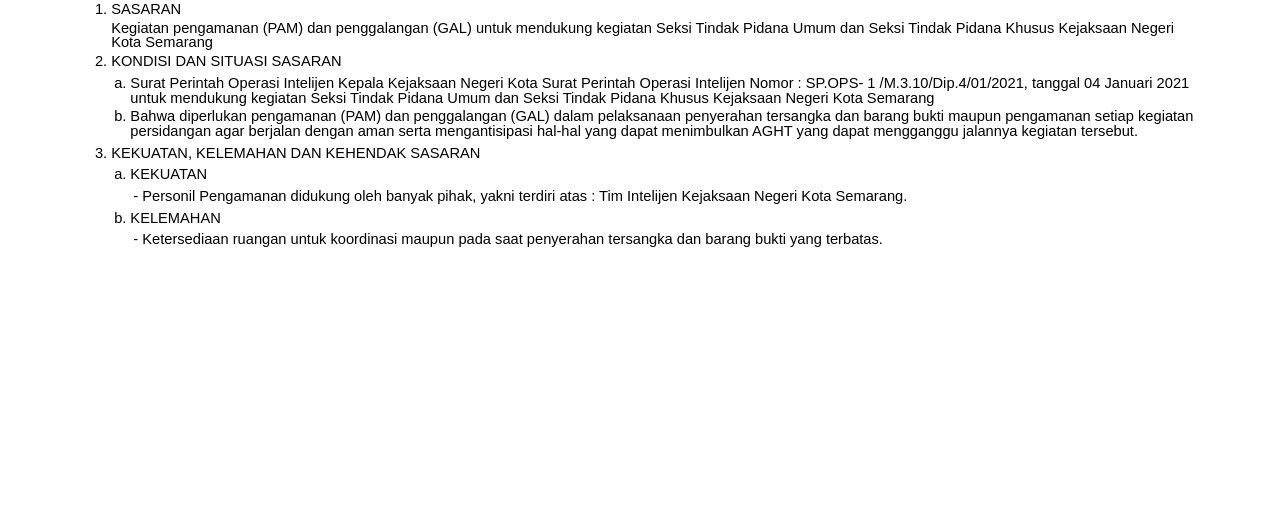
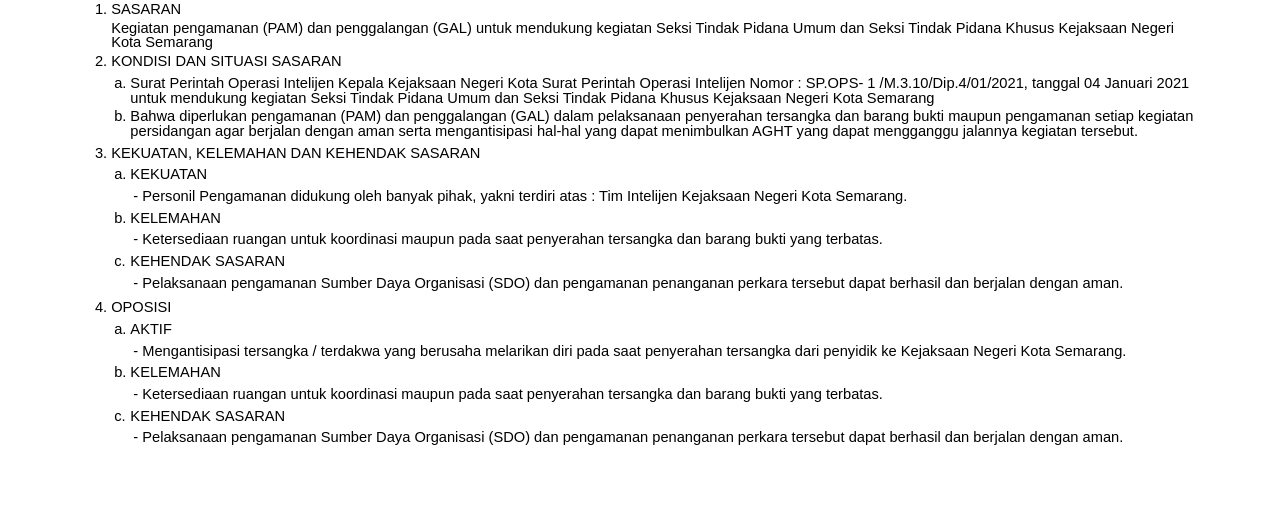
Before and after one commit to Internship-2-0/Kejari, a PHP site: page /template_surat/tAnsas.php?id=18 in a window 1280 px wide. Shown: the part 278-810 px from the top of the page. Before the commit the page ends 525 px from the top, so only its background shows below. Run offline with PHP 8.4, Linux system fonts and the light colour scheme; data comes from the database, SQL or seed files in the repository.

Commit message:
Update tAnsas.php

```diff
--- a/template_surat/tAnsas.php
+++ b/template_surat/tAnsas.php
@@ -128,6 +128,77 @@ $tembusan = mysqli_query($koneksi, "SELECT * FROM tembusan_spt WHERE id_spt = '$
               </table>
           </td>
         </tr>
+        <tr>
+          <td>c. </td>
+          <td>KEHENDAK SASARAN</td>
+        </tr>
+        <tr>
+          <td></td>
+          <td>
+              <table>
+                <tr>
+                  <td style="vertical-align: top;">-</td>
+                  <td>Pelaksanaan pengamanan Sumber Daya Organisasi (SDO) dan pengamanan penanganan perkara tersebut dapat berhasil dan berjalan dengan aman.</td>
+                </tr>
+              </table>
+          </td>
+        </tr>
+      </table>
+    </td>
+  </tr>
+  <tr>
+    <td>4. </td>
+    <td>OPOSISI</td>
+  </tr>
+  <tr>
+    <td></td>
+    <td>
+      <table>
+        <tr>
+          <td>a. </td>
+          <td>AKTIF</td>
+        </tr>
+        <tr>
+          <td></td>
+          <td>
+              <table>
+                <tr>
+                  <td style="vertical-align: top;">-</td>
+                  <td>Mengantisipasi tersangka / terdakwa yang berusaha melarikan diri pada saat penyerahan tersangka dari penyidik ke Kejaksaan Negeri Kota Semarang.</td>
+                </tr>
+              </table>
+          </td>
+        </tr>
+        <tr>
+          <td>b. </td>
+          <td>KELEMAHAN</td>
+        </tr>
+        <tr>
+          <td></td>
+          <td>
+              <table>
+                <tr>
+                  <td style="vertical-align: top;">-</td>
+                  <td>Ketersediaan ruangan untuk koordinasi maupun pada saat penyerahan tersangka dan barang bukti yang terbatas.</td>
+                </tr>
+              </table>
+          </td>
+        </tr>
+        <tr>
+          <td>c. </td>
+          <td>KEHENDAK SASARAN</td>
+        </tr>
+        <tr>
+          <td></td>
+          <td>
+              <table>
+                <tr>
+                  <td style="vertical-align: top;">-</td>
+                  <td>Pelaksanaan pengamanan Sumber Daya Organisasi (SDO) dan pengamanan penanganan perkara tersebut dapat berhasil dan berjalan dengan aman.</td>
+                </tr>
+              </table>
+          </td>
+        </tr>
       </table>
     </td>
   </tr>
```
